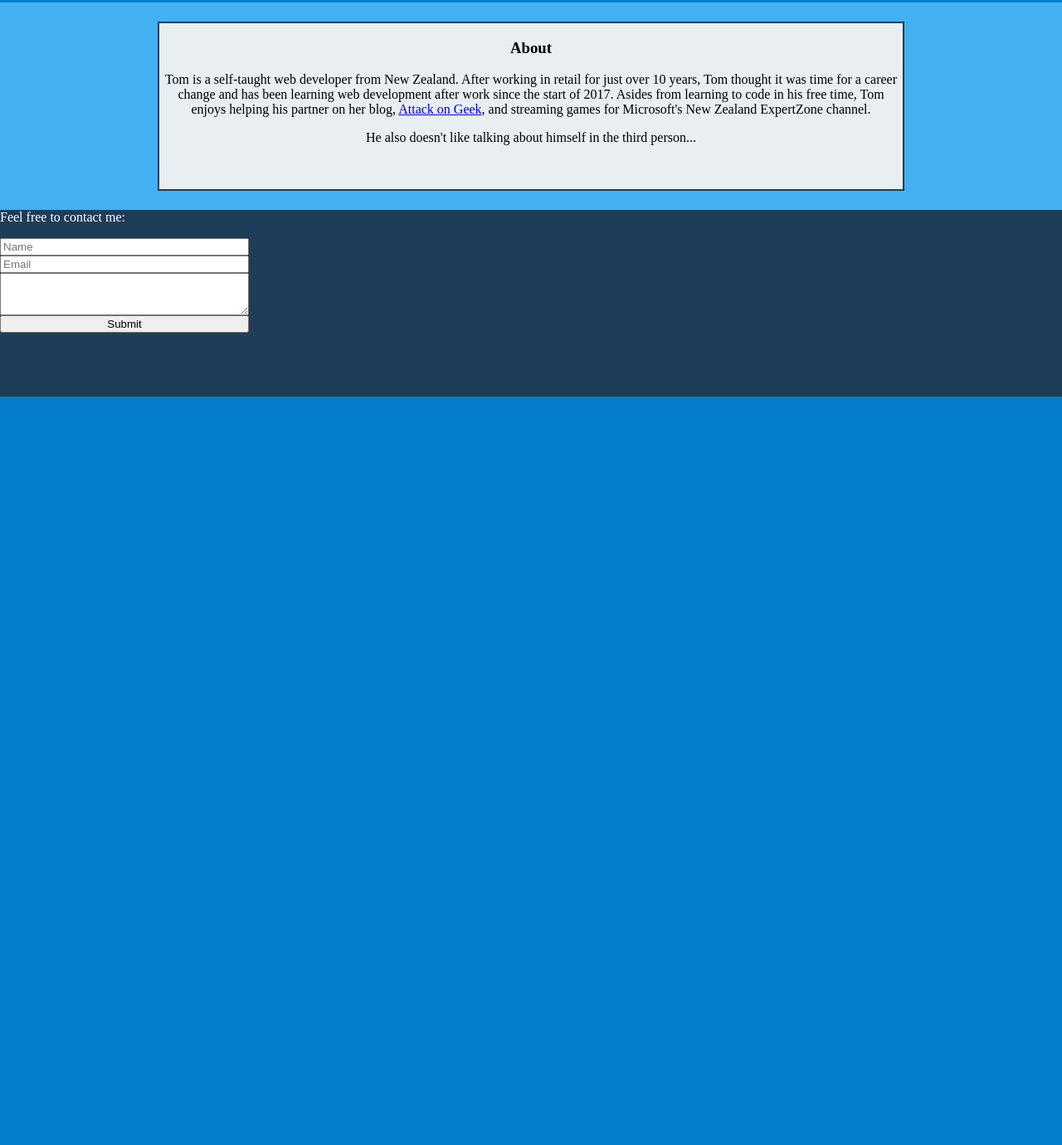
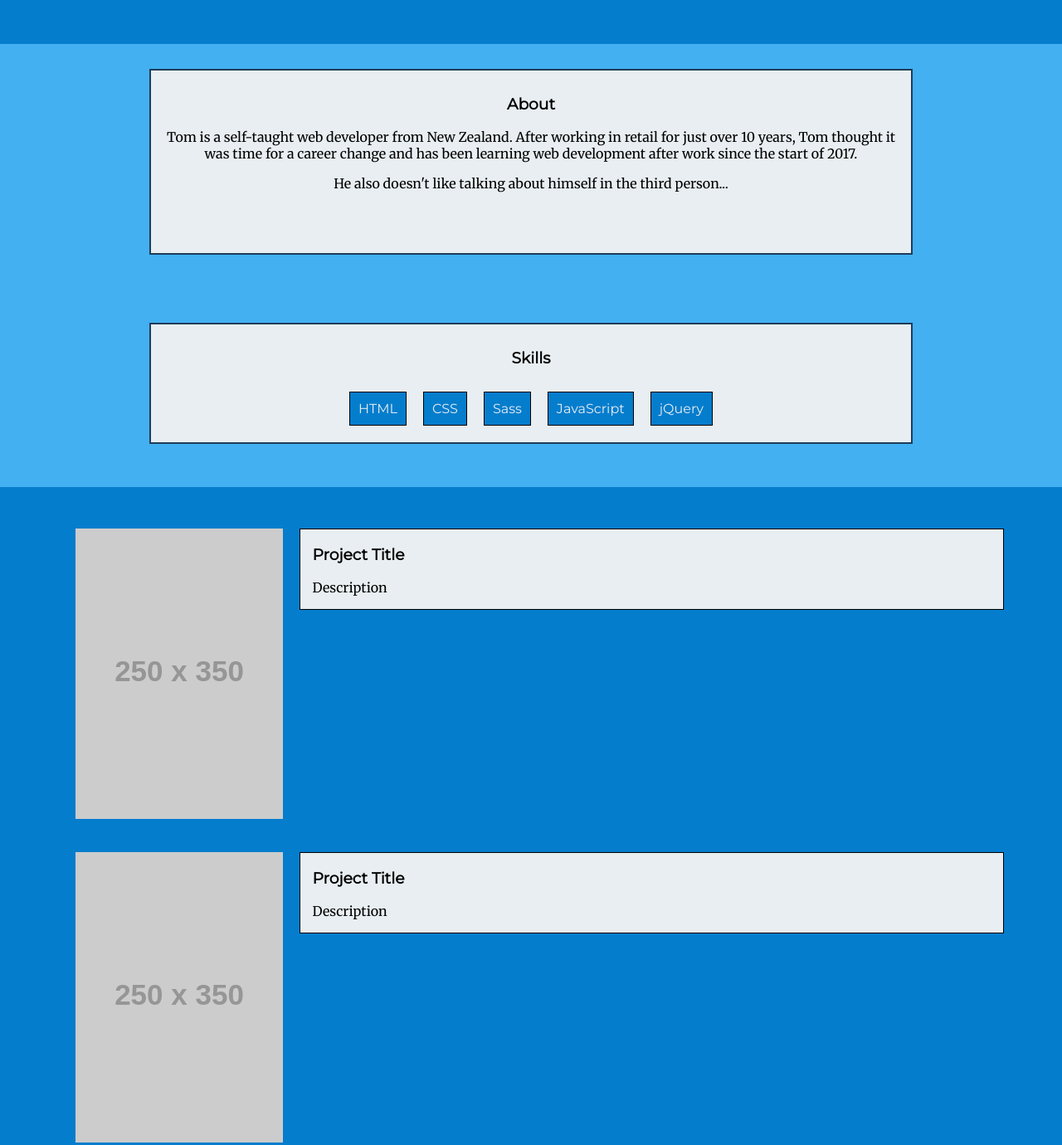
Before and after one commit to ThatLegenedTom/webdevelopertom.com, a plain HTML site: page index.html in a window 1280 px wide. Shown: the part 797-2177 px from the top of the page at 83% size. Before the commit the page ends 1275 px from the top, so only its background shows below. Drawn offline with Linux system fonts and the light colour scheme; placeholder pictures from the web are drawn by us.

Commit message:
add skills and projects section

```diff
--- a/index.html
+++ b/index.html
@@ -6,14 +6,15 @@
   <title>WebDev Tom</title>
   <link rel="stylesheet" href="style.css">
   <script src="https://use.fontawesome.com/43d98386fa.js"></script>
+  <link href="https://fonts.googleapis.com/css?family=Merriweather|Montserrat" rel="stylesheet">
 </head>
 <body>
   <!-- navbar  -->
   <header>
     <nav>
-      <li><a href="#">About</a></li>
-      <li><a href="#">Skills</a></li>
-      <li><a href="#">Projects</a></li>
+      <li><a href="#about">About</a></li>
+      <li><a href="#skills">Skills</a></li>
+      <li><a href="#projects">Projects</a></li>
       <li><a href="#">Contact</a></li>
     </nav>
   </header>
@@ -28,21 +29,62 @@
   </div>
 
  <!-- about -->
+ <div id="about"></div>
  <section class="about">
    <div class="aboutbox">
      <h3>About</h3>
      <p>Tom is a self-taught web developer from New Zealand.
-       After working in retail for just over 10 years, Tom thought it was time for a career change and has been learning web development after work since the start of 2017.
-       Asides from learning to code in his free time, Tom enjoys helping his partner on her blog, <a href="www.attackongeek.com" target="_blank">Attack on Geek</a>, and streaming games for Microsoft's New Zealand ExpertZone channel.</p>
+       After working in retail for just over 10 years, Tom thought it was time for a career change and has been learning web development after work since the start of 2017.</p>
        <p>He also doesn't like talking about himself in the third person...</p>
    </div>
+ </section>
+ <!-- Skills -->
+ <div id="skills"></div>
+ <section class="skill">
+   <div class="skillbox">
+     <h3>Skills</h3>
+     <div class="skillslist">
+       <li>HTML</li>
+       <li>CSS</li>
+       <li>Sass</li>
+       <li>JavaScript</li>
+       <li>jQuery</li>
+     </div>
+   </div>
+ </section>
 
- </section>
+<!-- Projects -->
+<div id="projects"></div>
+<section class="projects">
+  <div class="projectbox">
+    <div class="project1">
+      <img class="projectpic"src="http://via.placeholder.com/250x350" alt="">
+      <div class="projecttext">
+        <h3>Project Title</h3>
+        <p>Description</p>
+      </div>
+    </div>
+    <div class="project2">
+      <img class="projectpic"src="http://via.placeholder.com/250x350" alt="">
+      <div class="projecttext">
+        <h3>Project Title</h3>
+        <p>Description</p>
+      </div>
+    </div>
+    <div class="project3">
+      <img class="projectpic"src="http://via.placeholder.com/250x350" alt="">
+      <div class="projecttext">
+        <h3>Project Title</h3>
+        <p>Description</p>
+      </div>
+    </div>
+  </div>
+</section>
 
 
 <!-- footer -->
   <footer>
-    <div class="contact">
+    <!-- <div class="contact">
       <p>Feel free to contact me:</p>
       <form class="" action="index.html" method="post">
         <input type="text" name="firstname" placeholder="Name">
@@ -50,7 +92,7 @@
         <textarea name="message" rows="3" cols="10"></textarea>
         <button type="button" name="button">Submit</button>
       </form>
-    </div>
+    </div> -->
   </footer>
 </body>
 </html>
--- a/style.css
+++ b/style.css
@@ -3,7 +3,15 @@
 body {
   background-color: #057DCD;
   margin: 0;
-  /*height: 1000px;*/
+  font-size: 100%;
+}
+
+body h1, h2, h3, h4, li {
+  font-family: "Montserrat", serif;
+}
+
+body p {
+  font-family: 'Merriweather', serif;
 }
 
  /*head*/
@@ -26,7 +34,7 @@ nav li {
 }
 
 nav a {
-  font-size: 20px;
+  font-size: 1.3em;
   text-decoration: none;
   opacity: 0.85;
   color: white;
@@ -49,7 +57,7 @@ nav a:hover {
   animation: 1s slidefade 0.5s forwards;
 }
 h1 {
-  font-size: 70px;
+  font-size: 5em;
   margin:0;
   text-transform: uppercase;
 }
@@ -61,9 +69,12 @@ h4 {
 }
 
 /*about*/
+#about {
+  padding-bottom: 50px;
+}
 .about {
   width: 100%;
-  height: 250px;
+  min-height: 250px;
   background-color: #43B0F1;
   display: flex;
   justify-content: center;
@@ -71,11 +82,83 @@ h4 {
 }
 
 .aboutbox {
-  height: 200px;
+  min-height: 200px;
   border: solid #1E3D58 2px;
   background-color: #E8EEF1;
   width:70%;
   text-align: center;
+  padding: 10px;
+  margin: 30px;
+}
+
+/*skills*/
+.skill {
+  width: 100%;
+  min-height: 250px;
+  background-color: #43B0F1;
+  display: flex;
+  justify-content: center;
+  align-items: center;
+}
+
+.skillbox {
+  min-height: 120px;
+  border: solid #1E3D58 2px;
+  background-color: #E8EEF1;
+  width:70%;
+  text-align: center;
+  padding: 10px;
+  margin: 30px;
+}
+
+.skillslist {
+  display: flex;
+  justify-content: center;
+  flex-wrap: wrap;
+}
+
+.skillbox li {
+  list-style: none;
+  padding: 10px;
+  margin: 10px;
+  background: #057DCD;
+  color: #E8EEF1;
+  border: solid black 1px;
+}
+
+/*projects*/
+.projects {
+  margin-top: 30px;
+  min-height: 1200px;
+  width: 100%;
+  /*display: flex;
+  justify-content: space-around;*/
+}
+
+.projectbox {
+  display: flex;
+  flex-direction: column;
+  align-content: space-between;
+  /*border: solid red 1px;*/
+}
+
+.project1, .project2, .project3 {
+  display: flex;
+  justify-content: center;
+  /*border: solid black 1px;*/
+}
+
+.projectpic {
+  margin: 20px;
+}
+
+.projecttext {
+  height: 30%;
+  border: solid black 1px;
+  width: 65%;
+  padding-left: 15px;
+  background-color: #E8EEF1;
+  margin-top: 20px;
 }
 
 /*footer*/
@@ -85,19 +168,6 @@ footer {
   width: 100%;
 }
 
-.contact {
-  width: 300px;
-  color: white;
-}
-
-.contact p {
-  margin-top: 0;
-}
-
-.contact form {
-  display: flex;
-  flex-direction: column;
-}
 
 @media only screen and (max-width: 575px) {
   #name {
```
Also changed, not shown: 1 other file.
